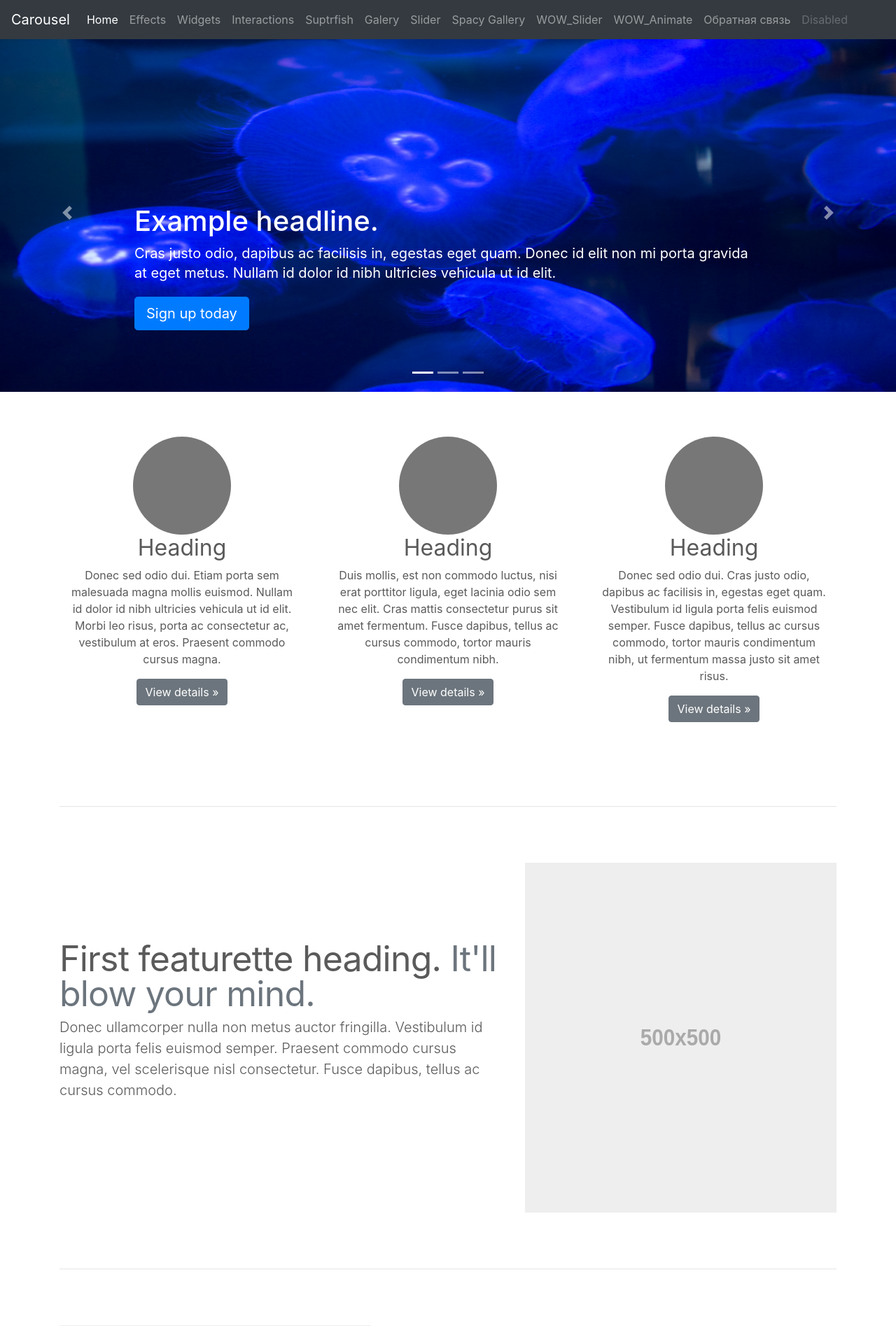
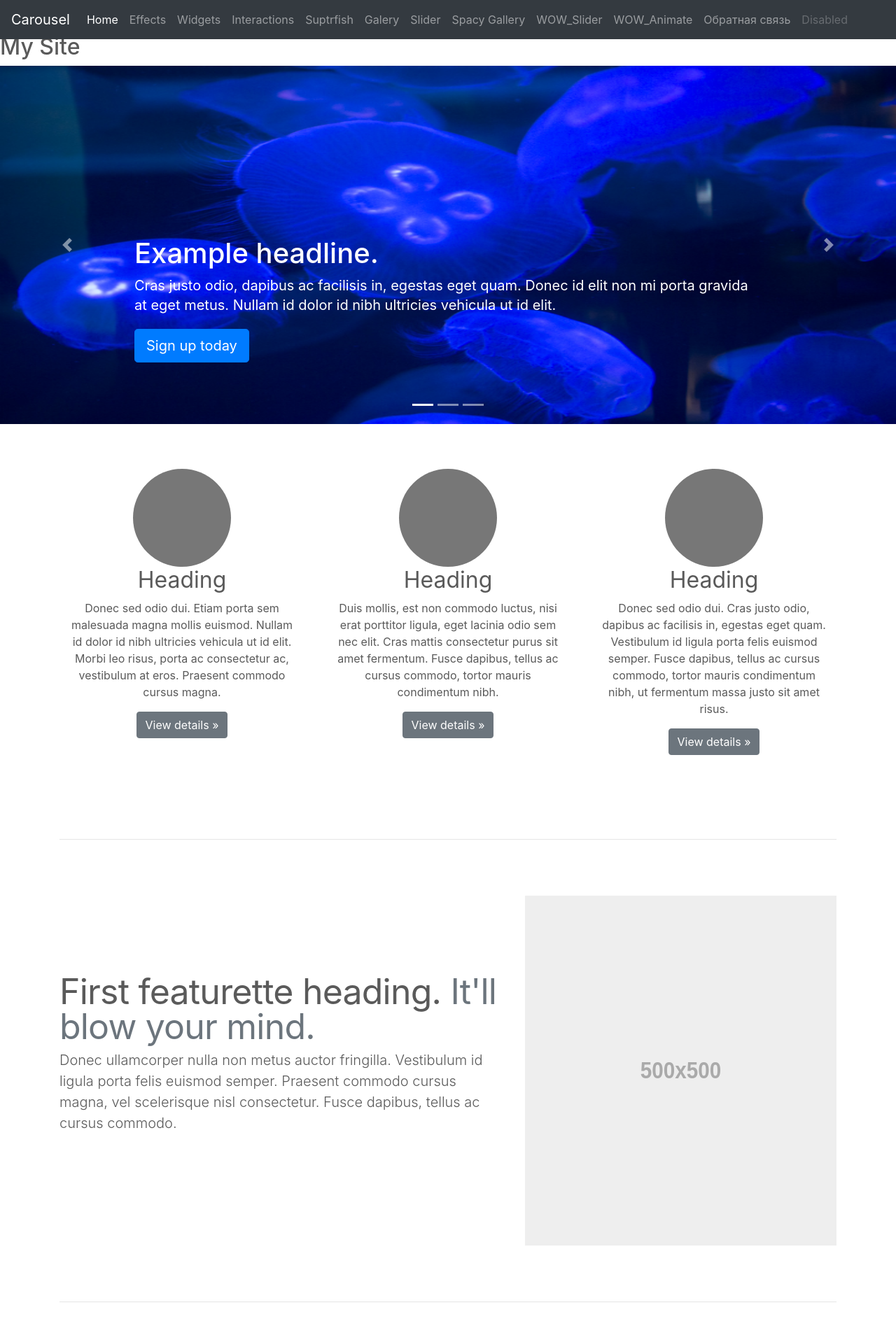
Before and after one commit to MichaelDnepr/bootstrap4, a PHP site: page / in a window 1280 px wide. Shown: the top 1895 px of the page at 70% size. Run offline with PHP 8.4, Linux system fonts and the light colour scheme.

Commit message:
edit index.pht

```diff
--- a/index.php
+++ b/index.php
@@ -1,7 +1,7 @@
 <?php
   include "header.php";
 ?>
-
+<h2>My Site</h2>
     <main role="main">
 
       <div id="myCarousel" class="carousel slide" data-ride="carousel">
```
